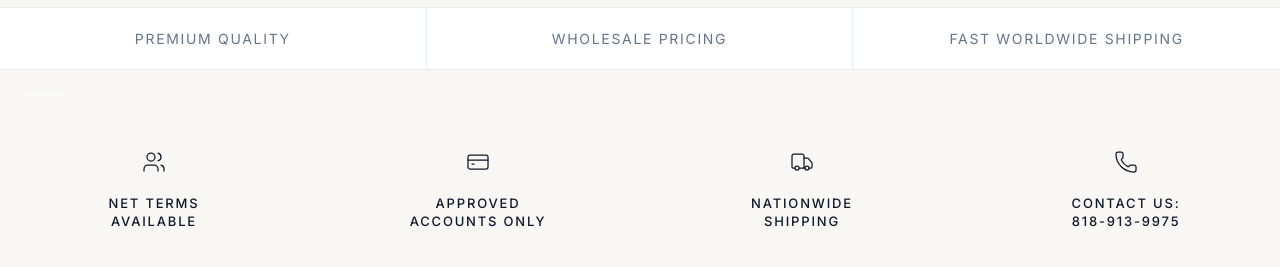
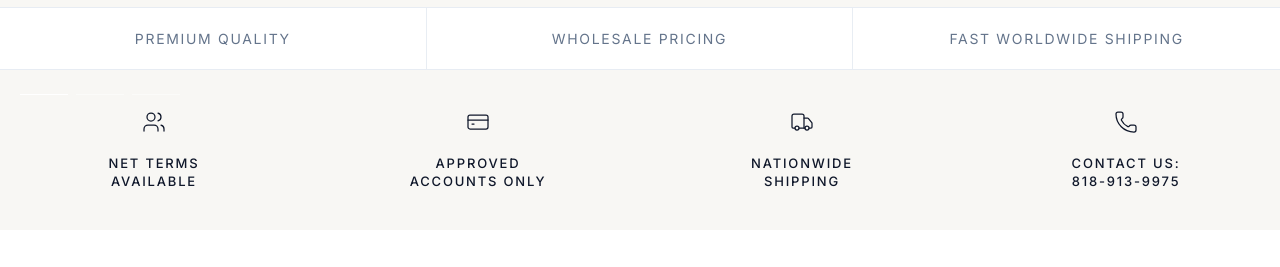
Before and after one commit to TikHayrumyan/amasupplies, a Next.js app: page / in a window 1280 px wide. Shown: the part 685-952 px from the top of the page. Built offline with nearby package versions, Linux system fonts and the light colour scheme; no server answers; the database is empty.

Commit message:
Update HomeInfoBar Component Styling
- Adjusted padding in the HomeInfoBar component for a more compact layout, improving overall visual consistency.

```diff
--- a/components/home-info-bar.tsx
+++ b/components/home-info-bar.tsx
@@ -11,7 +11,7 @@ const ITEMS: { title: string; icon: LucideIcon; href?: string }[] = [
 
 export function HomeInfoBar() {
   return (
-    <section className="bg-surface py-14 md:py-20">
+    <section className="bg-surface py-8 md:py-10">
       <div className="container mx-auto grid grid-cols-2 gap-x-8 gap-y-10 px-4 md:grid-cols-4 md:gap-12">
         {ITEMS.map((item) => {
           const title = item.href ? (
```
